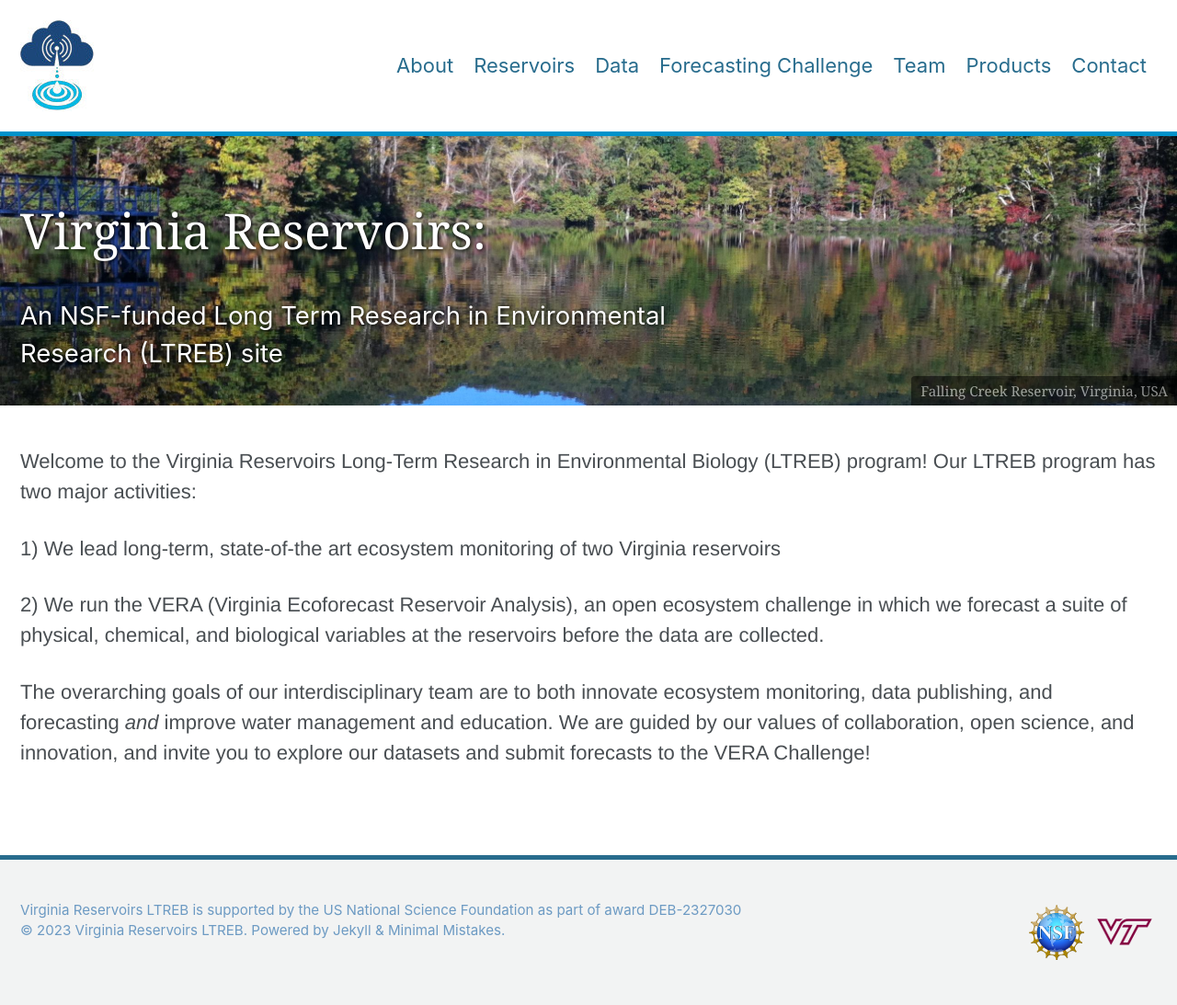
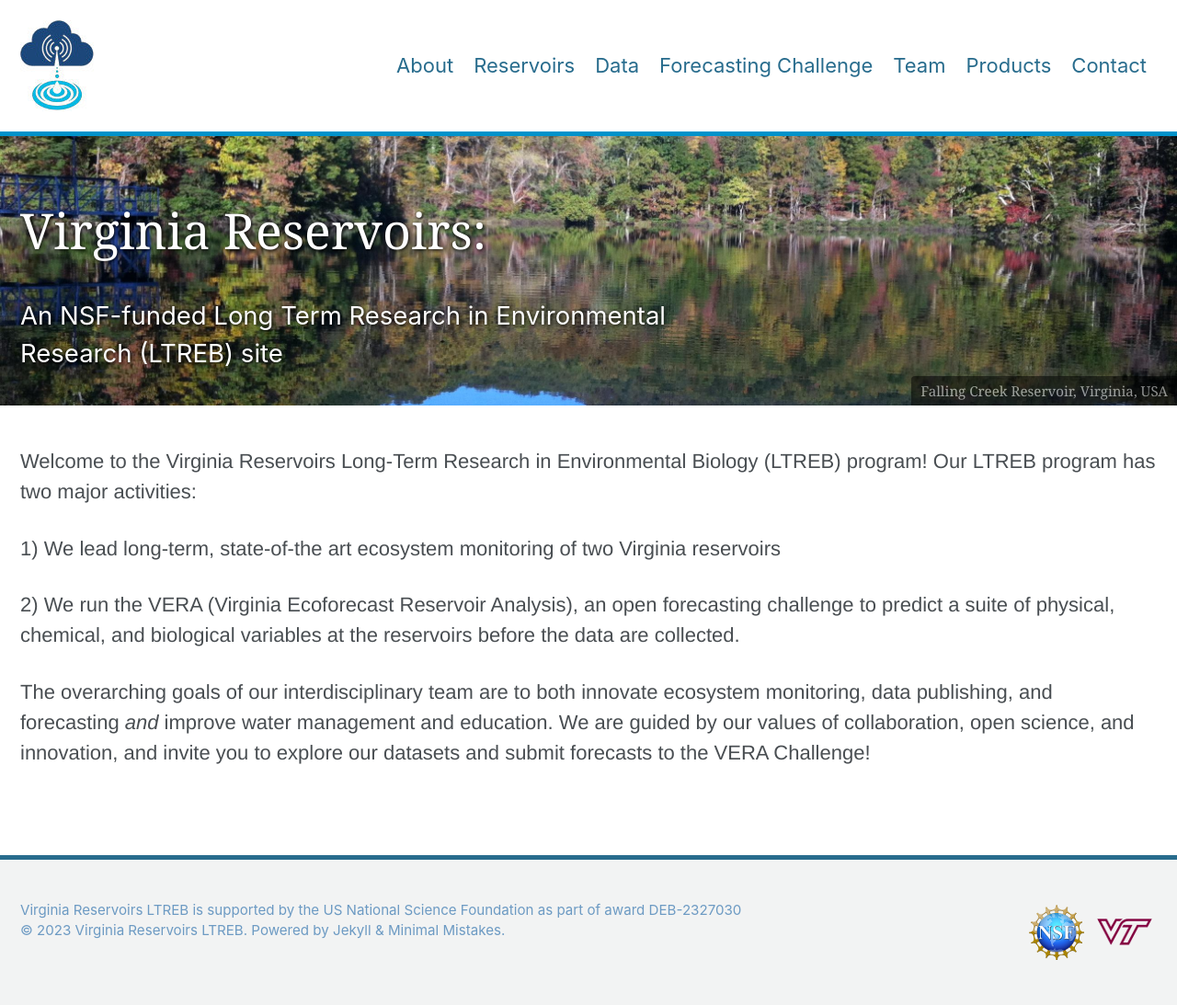
Before and after one commit to LTREB-reservoirs/LTREB-reservoirs.github.io, a Jekyll site: the page built from _pages/home.md, in a window 1280 px wide. Shown: the whole page at 92% size. Built offline with Jekyll 4.4.1, drawn with Linux system fonts in a browser that asks for light colours; cached includes are drawn as plain includes; nearby versions of some CDN libraries.

Commit message:
Update home.md

```diff
--- a/_pages/home.md
+++ b/_pages/home.md
@@ -12,6 +12,6 @@ Welcome to the Virginia Reservoirs Long-Term Research in Environmental Biology (
 
 1) We lead long-term, state-of-the art ecosystem monitoring of two Virginia reservoirs
 
-2) We run the VERA (Virginia Ecoforecast Reservoir Analysis), an open ecosystem challenge in which we forecast a suite of physical, chemical, and biological variables at the reservoirs before the data are collected.
+2) We run the VERA (Virginia Ecoforecast Reservoir Analysis), an open forecasting challenge to predict a suite of physical, chemical, and biological variables at the reservoirs before the data are collected.
 
 The overarching goals of our interdisciplinary team are to both innovate ecosystem monitoring, data publishing, and forecasting _and_ improve water management and education. We are guided by our values of collaboration, open science, and innovation, and invite you to explore our datasets and submit forecasts to the VERA Challenge!
```
